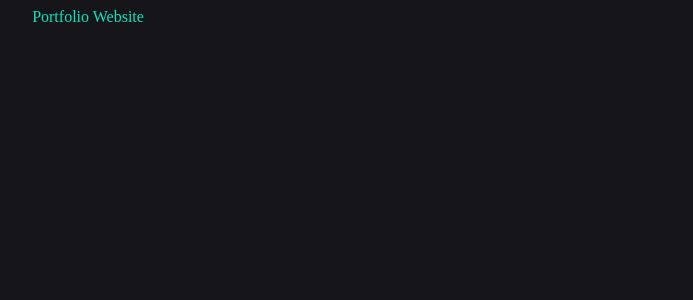
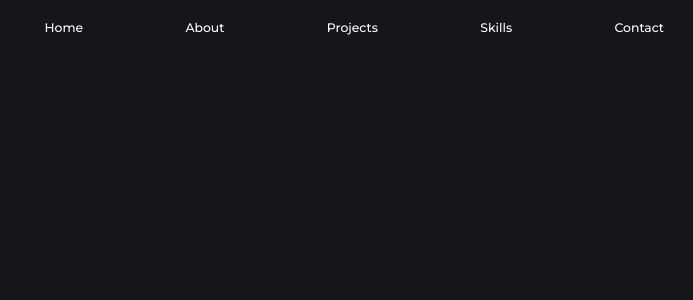
Before and after one commit to daksh4469/Portfolio, a React (Create React App) app: page / in a window 1280 px wide. Shown: the top 300 px of the page, without its empty margins (552-1245 px from the left). Built offline with nearby package versions, Linux system fonts and the light colour scheme.

Commit message:
Add navigation bar

```diff
--- a/src/components/Body.js
+++ b/src/components/Body.js
@@ -1,9 +1,10 @@
 import React from 'react';
+import NavBar from './Navbar';
 
 function Body(){
     return (
         <div className="body-class">
-            Portfolio Website
+            <NavBar />
         </div>
     )
 }
--- /dev/null
+++ b/src/components/Navbar.js
@@ -0,0 +1,18 @@
+import React from 'react';
+import './styles/navbar.css';
+
+function NavBar(){
+    return (
+        <div className="navigation-bar">
+            <ul className="navlist">
+                <li><a href="#">Home</a></li>
+                <li><a href="#">About</a></li>
+                <li><a href="#">Projects</a></li>
+                <li><a href="#">Skills</a></li>
+                <li><a href="#">Contact</a></li>
+            </ul>
+        </div>
+    )
+}
+
+export default NavBar;
--- /dev/null
+++ b/src/components/styles/navbar.css
@@ -0,0 +1,30 @@
+@import url("https://fonts.googleapis.com/css2?family=Montserrat:wght@100;200;300;400;500;600;700;800;900&display=swap");
+
+.navigation-bar {
+  font-family: "Montserrat", sans-serif;
+  color: #ffffff;
+}
+
+.navlist {
+  display: flex;
+  flex-direction: row;
+  list-style: none;
+  position: absolute;
+  right: 5vw;
+  font-size: 1.55vh;
+  font-weight: 500;
+}
+
+.navlist li {
+  padding-top: 2.5vh;
+  padding-left: 8vw;
+}
+
+.navlist li a {
+  text-decoration: none;
+  color: #ffffff;
+}
+
+.navlist li a:hover {
+  color: #09e4bd;
+}
--- a/src/index.css
+++ b/src/index.css
@@ -1,3 +1,9 @@
+* {
+  margin: 0;
+  padding: 0;
+  box-sizing: border-box;
+}
+
 body {
   background-color: #16161a;
   height: 400vh;
```
